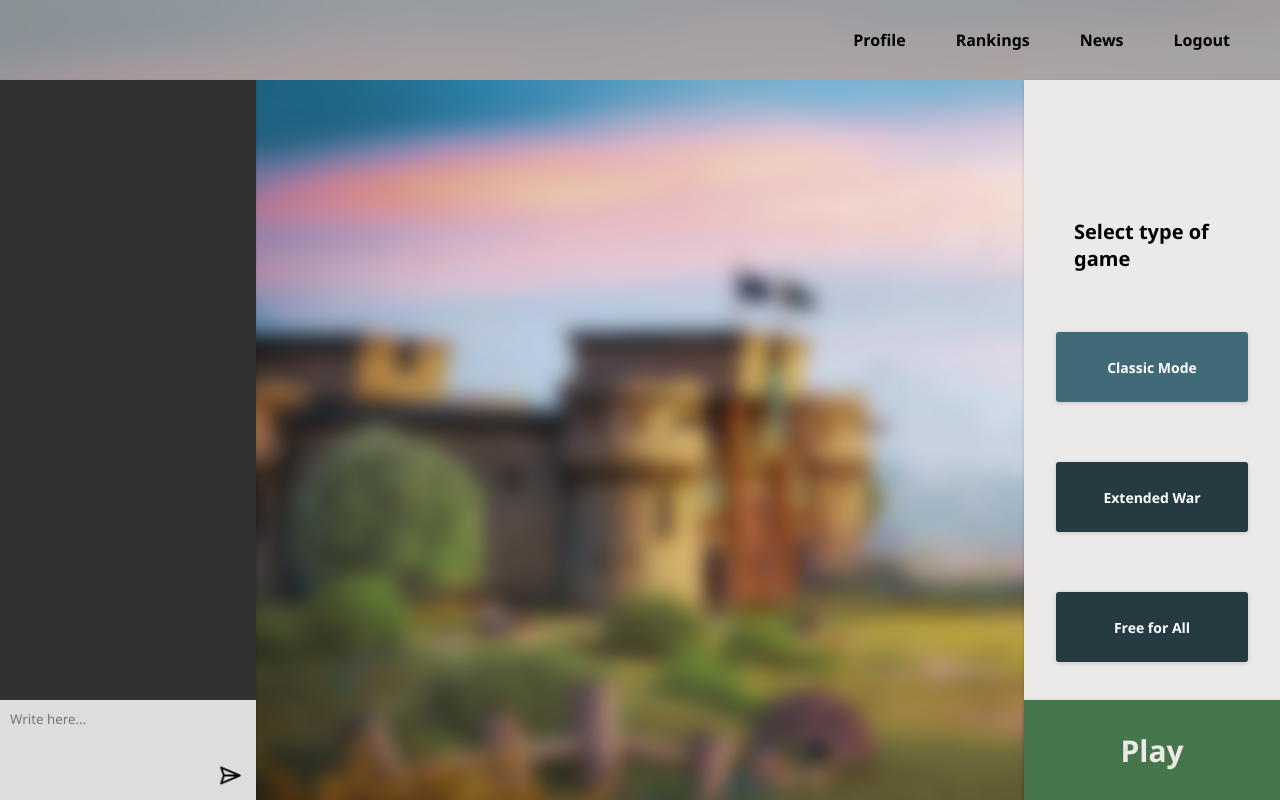
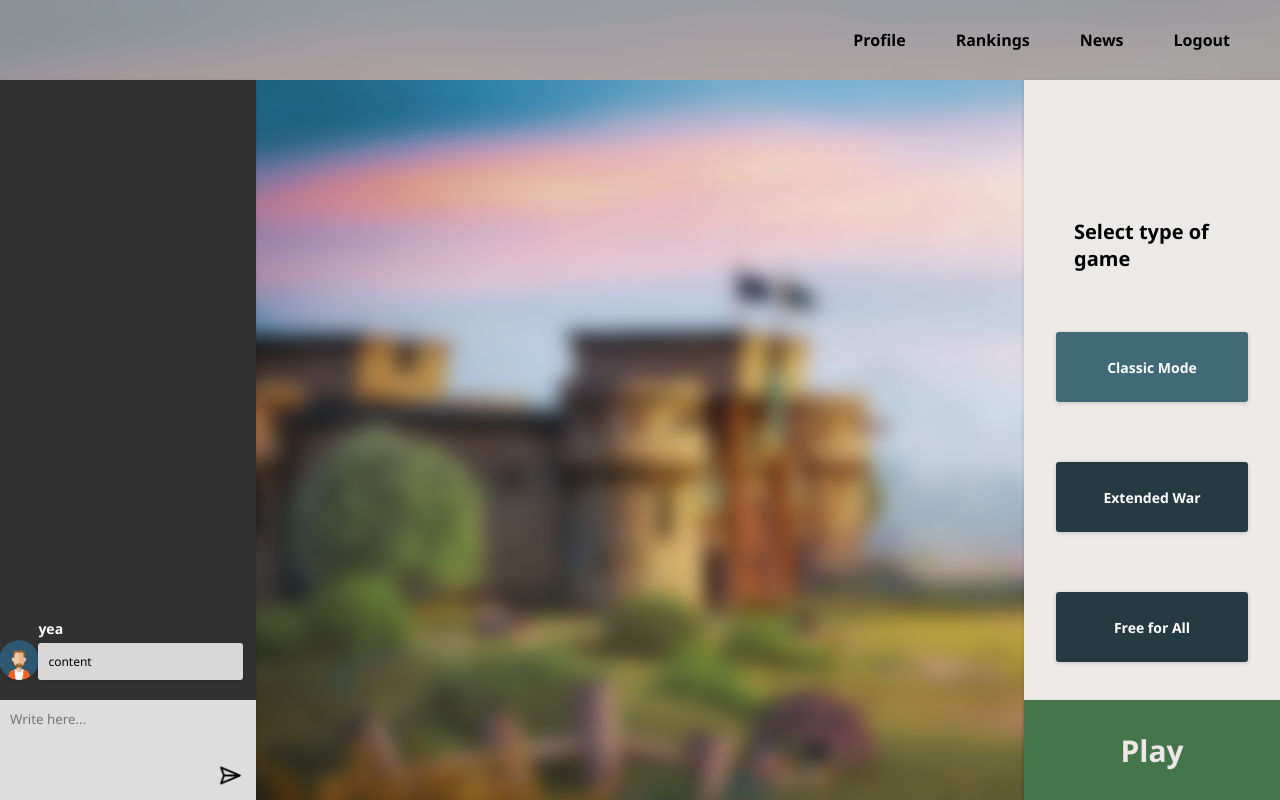
Before and after one commit to davidmarian2012/quizIT, an Angular app: page /dashboard in a window 1280 px wide. Built offline with nearby package versions, Linux system fonts and the light colour scheme.

Commit message:
user chat

```diff
--- a/src/app/modules/shared/components/chat/chat.component.html
+++ b/src/app/modules/shared/components/chat/chat.component.html
@@ -1,5 +1,5 @@
 <div class="chat-container">
-    <div class="message-row" *ngFor="let message of allMessages$ | async">
+    <div class="message-row" *ngFor="let message of messages">
         <div class="message-avatar">
             <img src="../../../../../assets/avatar.png" alt="avatar" class="avatar-img">
         </div>
```
